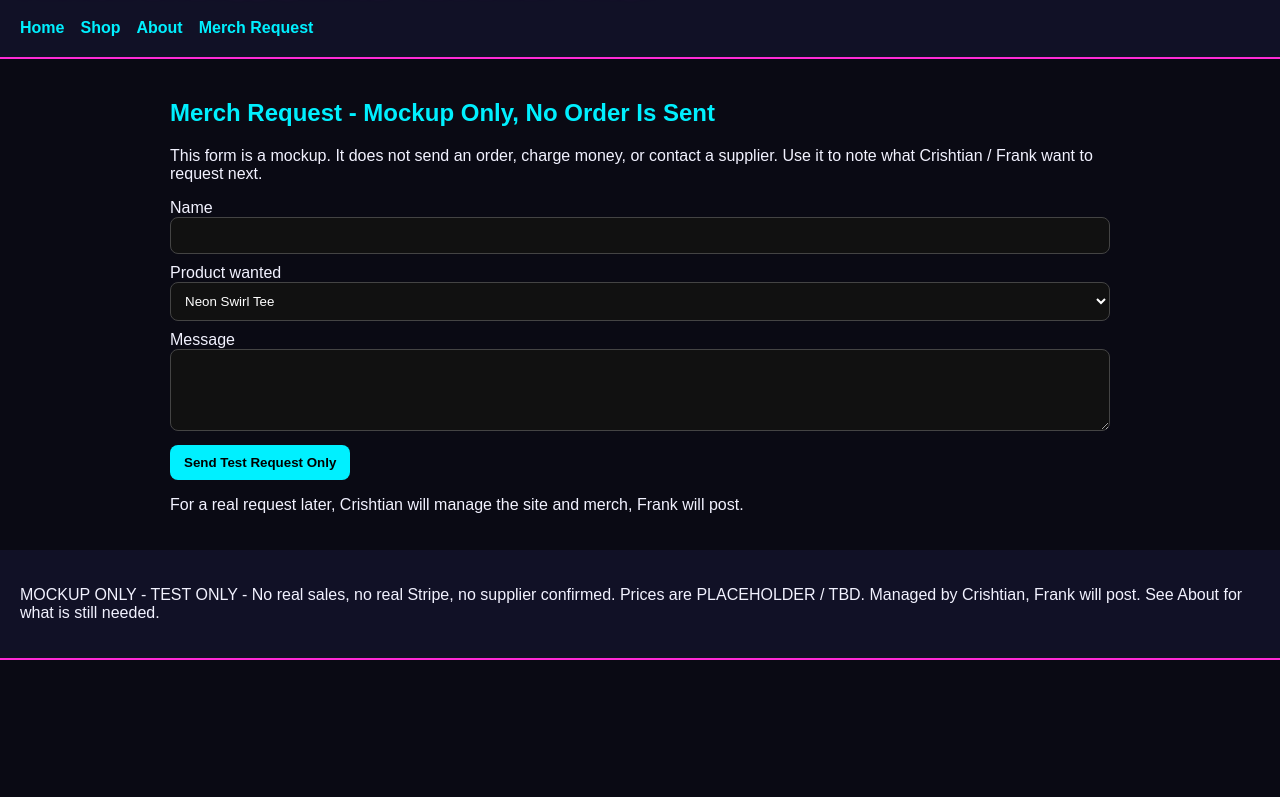
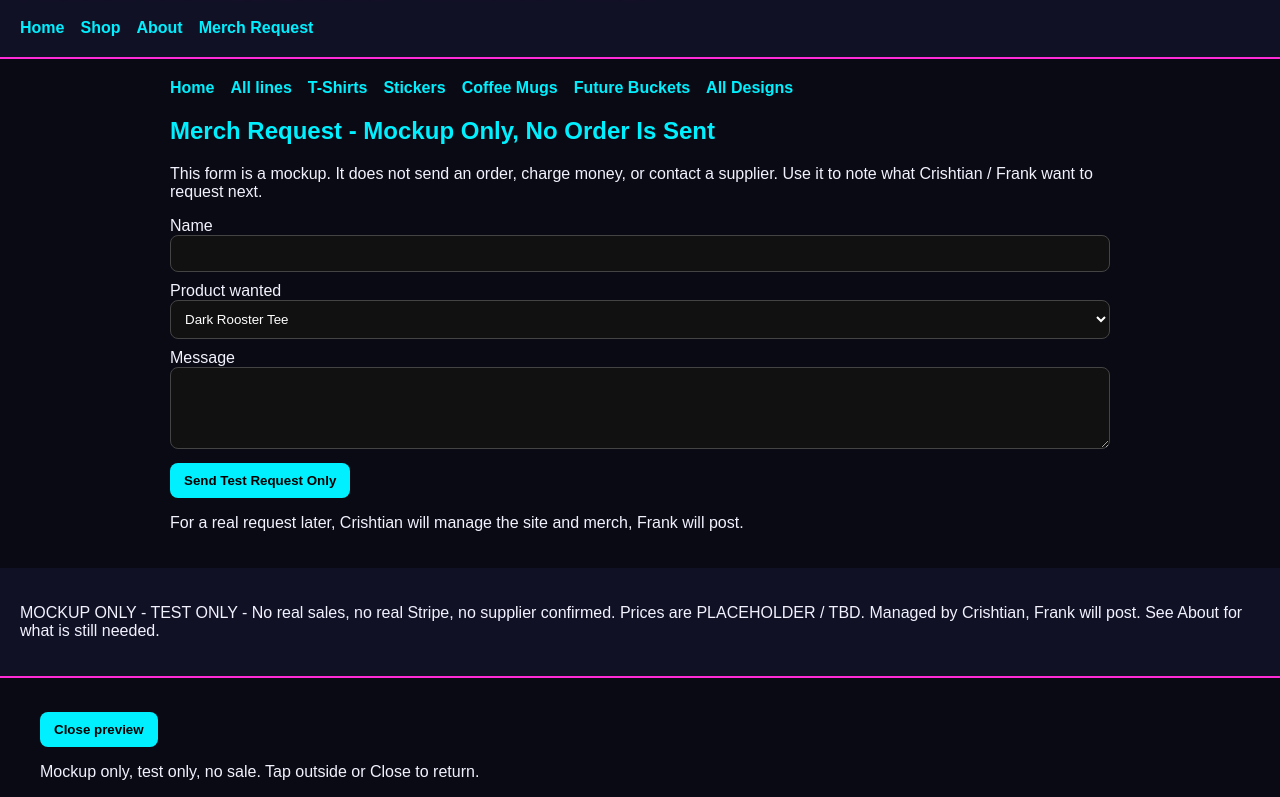
Before and after one commit to CrisShadowDev/frank-castle-merch, a plain HTML site: page contact.html in a window 1280 px wide. Shown: the part 81-878 px from the top of the page. Before the commit the page ends 800 px from the top, so only its background shows below. Drawn offline with Linux system fonts and the light colour scheme.

Commit message:
Dark muted rebuild Oct 28, 2026 - mockup only

```diff
--- a/contact.html
+++ b/contact.html
@@ -1,11 +1,13 @@
-<!DOCTYPE html><html lang='en'><head><meta charset='utf-8'><meta name='viewport' content='width=device-width,initial-scale=1'><title>Merch Request - Frank Castle Brand Mockup</title><link rel='stylesheet' href='style.css'></head><body><header><h1>FRANK CASTLE BRAND - MOCKUP ONLY</h1><nav><a href="index.html">Home</a><a href="shop.html">Shop</a><a href="about.html">About</a><a href="contact.html">Merch Request</a></nav></header><main>
+<!DOCTYPE html><html lang='en'><head><meta charset='utf-8'><meta name='viewport' content='width=device-width,initial-scale=1'><title>Merch Request - Frank Castle Brand Mockup</title><link rel='stylesheet' href='style.css'></head><body><header><h1>FRANK CASTLE BRAND - MOCKUP ONLY</h1><nav><a href="index.html">Home</a><a href="shop.html">Shop</a><a href="about.html">About</a><a href="contact.html">Merch Request</a></nav></header><main><nav class='line-tabs' aria-label='Product lines'><a href='index.html'>Home</a><a href='shop.html'>All lines</a><a href='shop.html#line-tees'>T-Shirts</a><a href='shop.html#line-stickers'>Stickers</a><a href='shop.html#line-mugs'>Coffee Mugs</a><a href='shop.html#line-buckets'>Future Buckets</a><a href='designs.html' class='active'>All Designs</a></nav>
+
 <h2>Merch Request - Mockup Only, No Order Is Sent</h2>
 <p>This form is a mockup. It does not send an order, charge money, or contact a supplier. Use it to note what Crishtian / Frank want to request next.</p>
 <form onsubmit='event.preventDefault(); alert("TEST ONLY - No request was sent. This is a mockup form.");'>
 <label>Name<input required></label>
-<label>Product wanted<select><option>Neon Swirl Tee</option><option>Grid Poster Tee</option><option>Neon Sticker Pack</option><option>Neon Coffee Mug</option><option>Popcorn Bucket - Future</option><option>Chicken Bucket - Future</option></select></label>
+<label>Product wanted<select><option>Dark Rooster Tee</option><option>Dark Crown Chicken Tee</option><option>Dark Sticker Pack</option><option>Dark Coffee Mug</option><option>Popcorn Bucket - Future</option><option>Chicken Bucket - Future</option></select></label>
 <label>Message<textarea rows='4'></textarea></label>
 <button type='submit'>Send Test Request Only</button>
 </form>
 <p>For a real request later, Crishtian will manage the site and merch, Frank will post.</p>
-</main><footer><p>MOCKUP ONLY - TEST ONLY - No real sales, no real Stripe, no supplier confirmed. Prices are PLACEHOLDER / TBD. Managed by Crishtian, Frank will post. See About for what is still needed.</p></footer><script src='app.js'></script></body></html>
+</main><footer><p>MOCKUP ONLY - TEST ONLY - No real sales, no real Stripe, no supplier confirmed. Prices are PLACEHOLDER / TBD. Managed by Crishtian, Frank will post. See About for what is still needed.</p></footer><div class='float-preview' id='float-preview' role='dialog' aria-modal='true' aria-label='Design preview'><figure><img id='float-preview-img' src='' alt=''><figcaption id='float-preview-cap'></figcaption><div><button type='button' data-close-preview>Close preview</button></div><p>Mockup only, test only, no sale. Tap outside or Close to return.</p></figure></div>
+<script src='app.js'></script></body></html>
```
